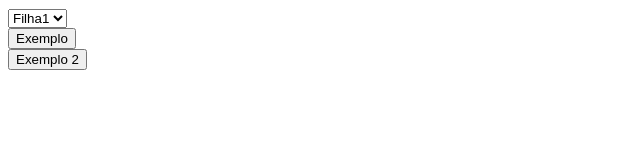
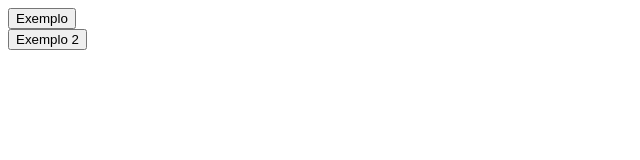
Before and after one commit to isamoretto/roblightbox, a plain HTML site: page index.html in a window 1280 px wide. Shown: the whole page, without its empty margins (0-640 px from the left). Drawn offline with nearby package versions, Linux system fonts and the light colour scheme.

Commit message:
Defeito um teste

```diff
--- a/index.html
+++ b/index.html
@@ -33,9 +33,7 @@
 					addBtFechar:{'html':'<button>Fechar</button>','position':'top right'}
 				});
 
-				$('.categorias').change(function(){
-					alert($(this).val());
-				});
+
 			});
 
 		});
@@ -44,12 +42,6 @@
 	</head>
 	<body>
 
-		<select name="tal" class="categorias">
-			<option value="filha1">Filha1</option>
-			<option value="filha2">Filha2</option>
-			<option value="filha3">Filha3</option>
-			<option value="filha4">Filha4</option>
-		</select>
 
 
 		<div class="lightbox" title="Exemplo" >
```
